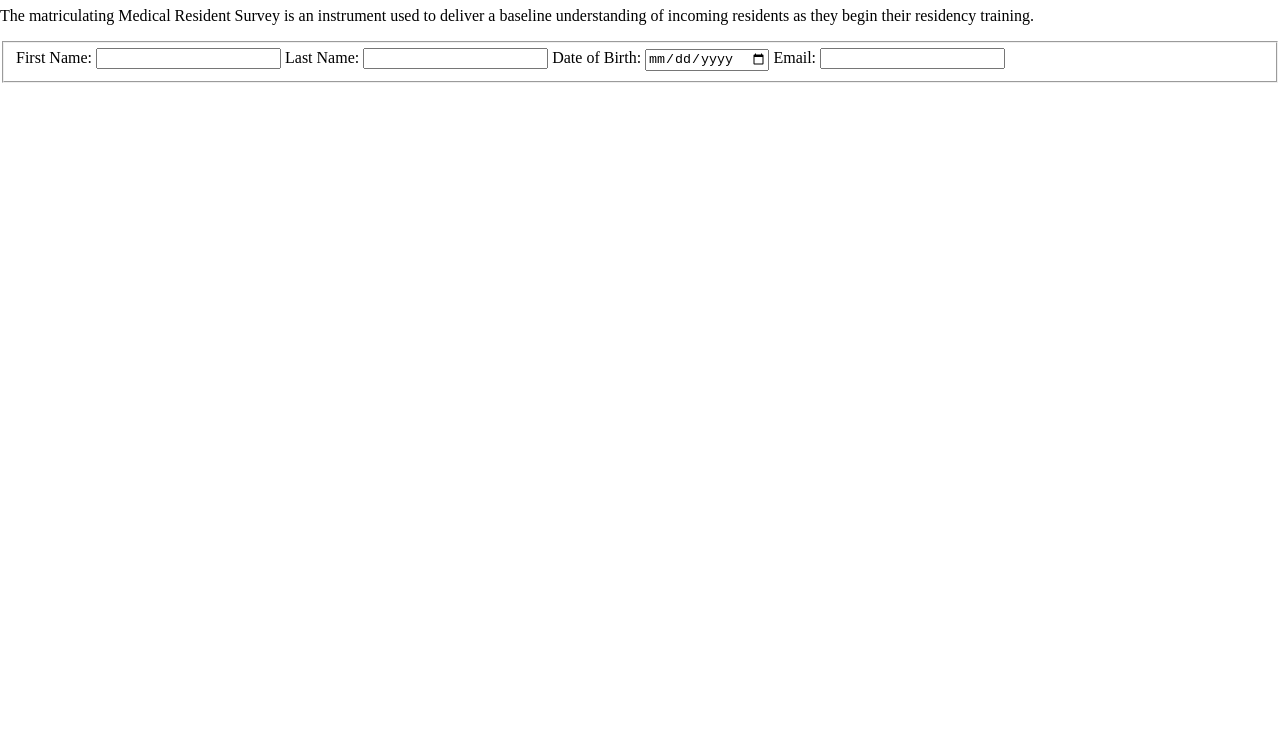
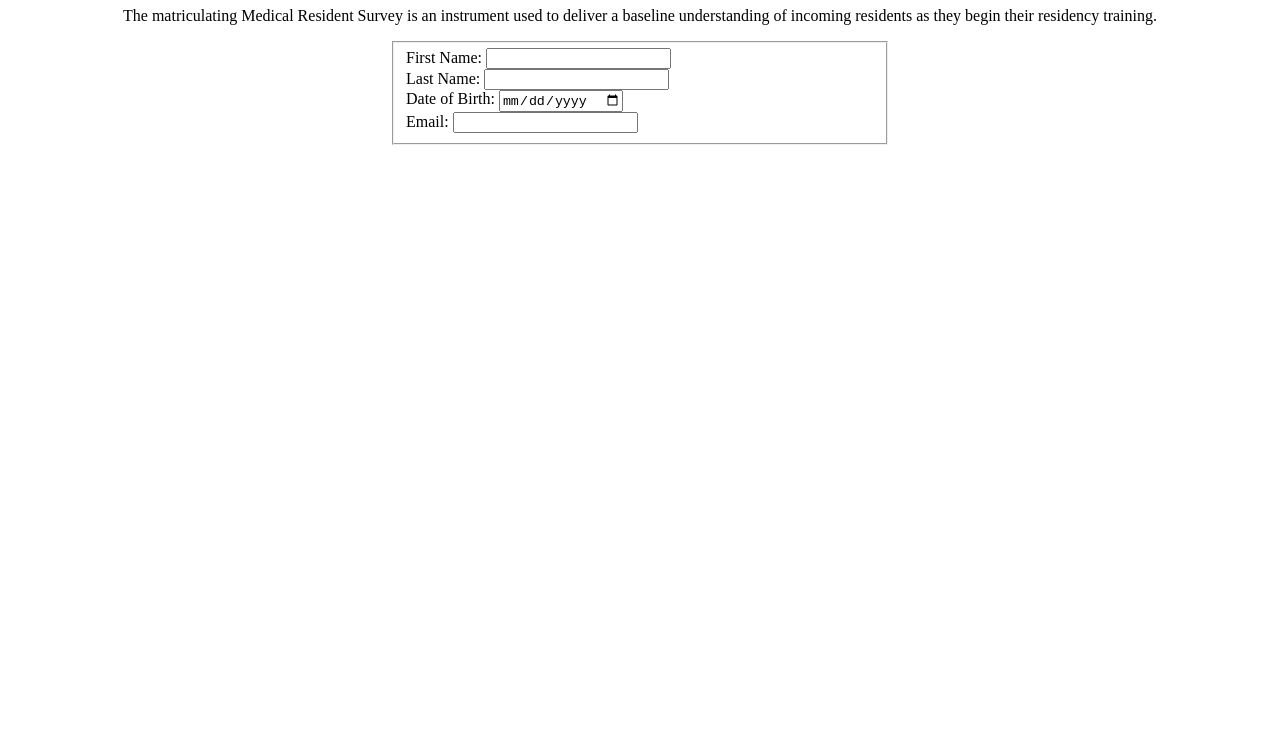
Before and after one commit to metaversejunkie/survey-form, a plain HTML site: page index.html in a window 1280 px wide. Shown: the part 73-821 px from the top of the page. Drawn offline with Linux system fonts and the light colour scheme.

Commit message:
feat: added elements form, label, h1, p

```diff
--- a/style.css
+++ b/style.css
@@ -3,3 +3,18 @@ body {
     height: 100vh;
     margin: 0;
 }
+
+h1, p {
+    text-align: center;
+}
+
+form {
+    width: 60vw;
+    max-width: 500px;
+    min-width: 300px;
+    margin: 0 auto;
+}
+label {
+    display: block;
+
+}
```
